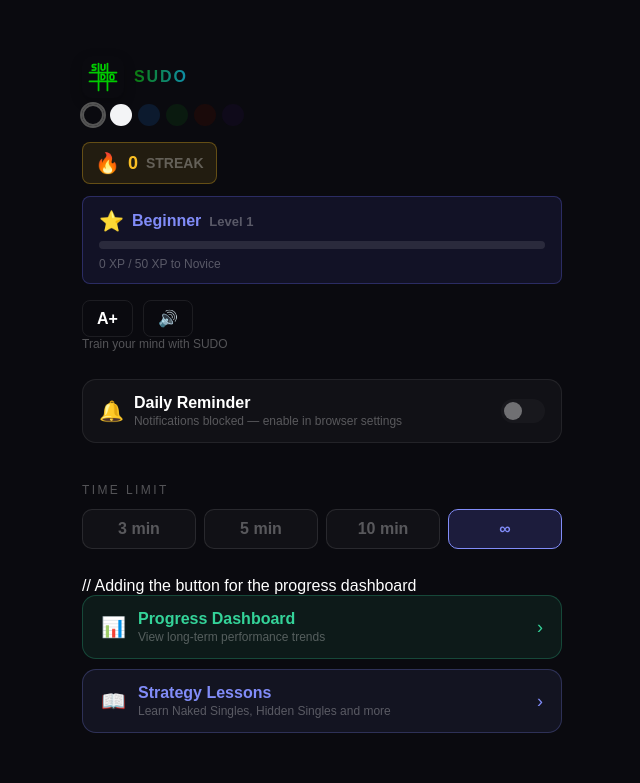
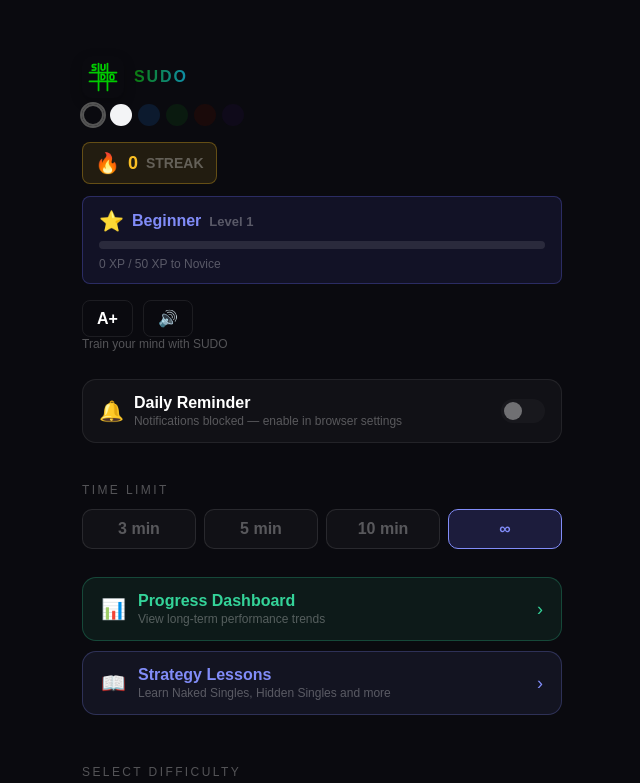
Before and after one commit to kkostia/SB4_Project, a React (Create React App) app in the folder sudoku-pwa/: page / in a window 1280 px wide. Shown: the top 783 px of the page, without its empty margins (318-958 px from the left). Built offline with nearby package versions, Linux system fonts and the light colour scheme.

Commit message:
Fixed a typo

```diff
--- a/sudoku-pwa/src/components/HomePage.jsx
+++ b/sudoku-pwa/src/components/HomePage.jsx
@@ -651,7 +651,7 @@ export default function HomePage({
         )}
       </div>
 
-      // Adding the button for the progress dashboard
+
       {/* progress dashboard entry point */}
       <button
         onClick={() => setShowDashboard(true)}
```
